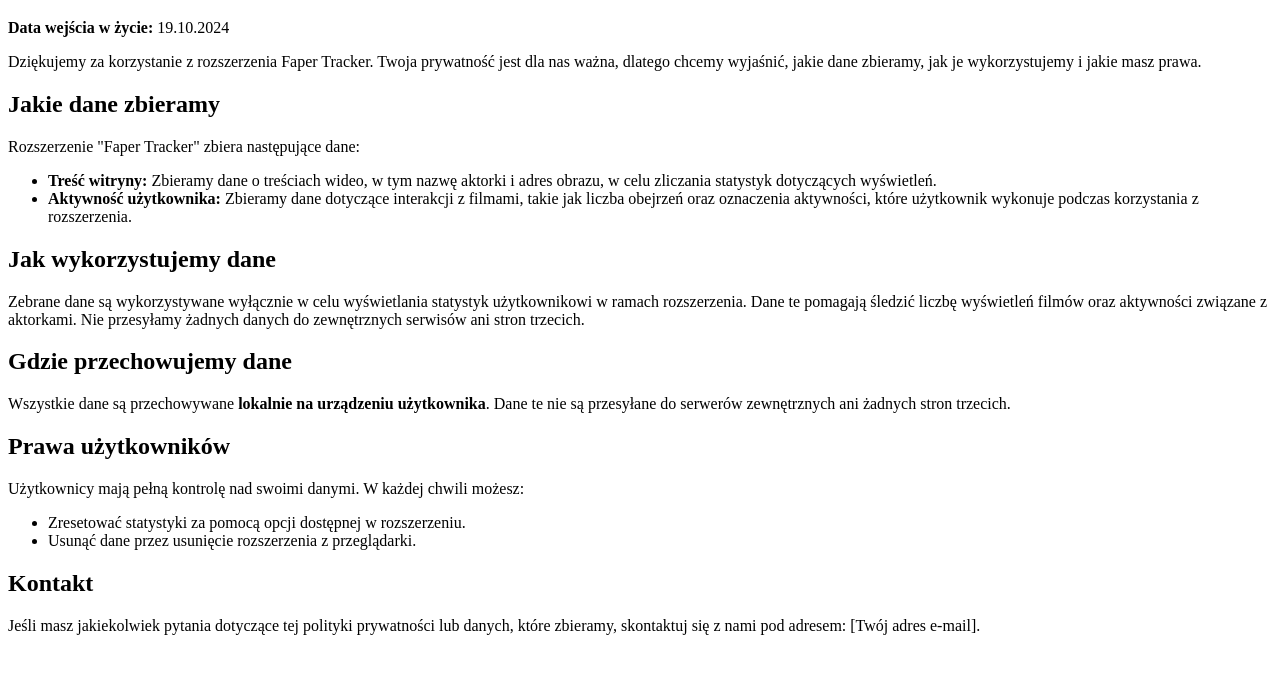
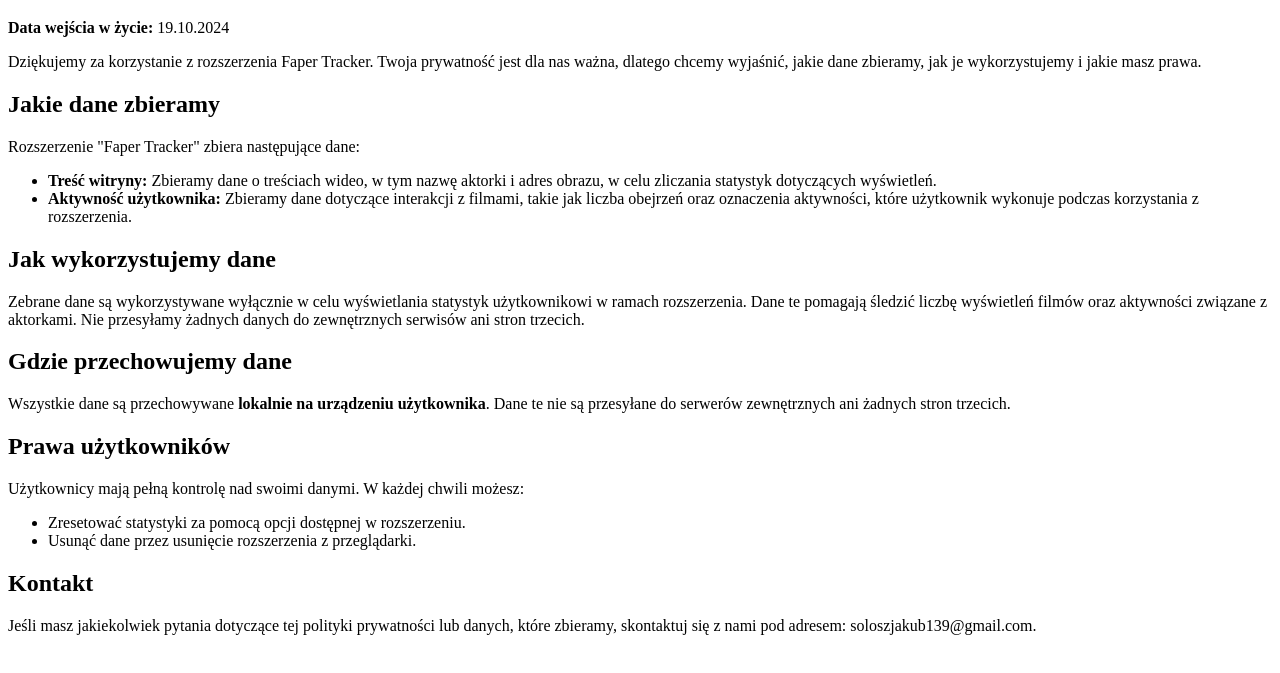
Before and after one commit to solonyjohny/faper-tracker-policy, a plain HTML site: page index.html in a window 1280 px wide. Shown: the part 61-734 px from the top of the page. Drawn offline with Linux system fonts and the light colour scheme.

Commit message:
index.html

```diff
--- a/index.html
+++ b/index.html
@@ -31,6 +31,6 @@
   </ul>
 
   <h2>Kontakt</h2>
-  <p>Jeśli masz jakiekolwiek pytania dotyczące tej polityki prywatności lub danych, które zbieramy, skontaktuj się z nami pod adresem: [Twój adres e-mail].</p>
+  <p>Jeśli masz jakiekolwiek pytania dotyczące tej polityki prywatności lub danych, które zbieramy, skontaktuj się z nami pod adresem: soloszjakub139@gmail.com.</p>
 </body>
 </html>
```
